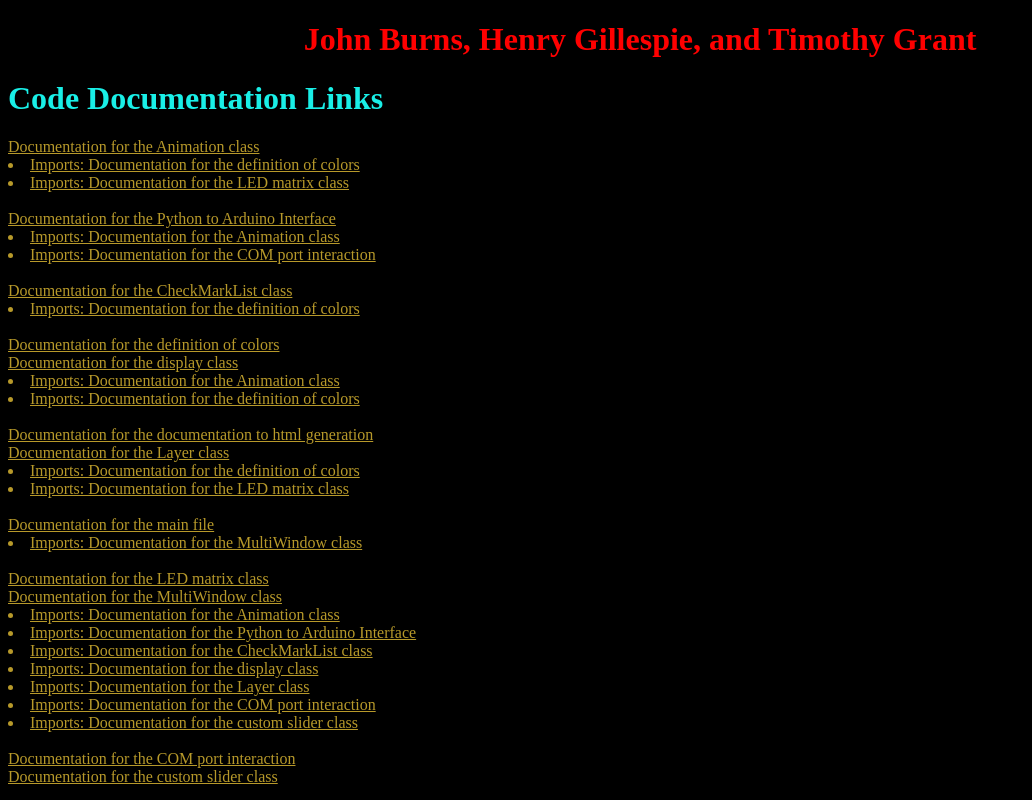
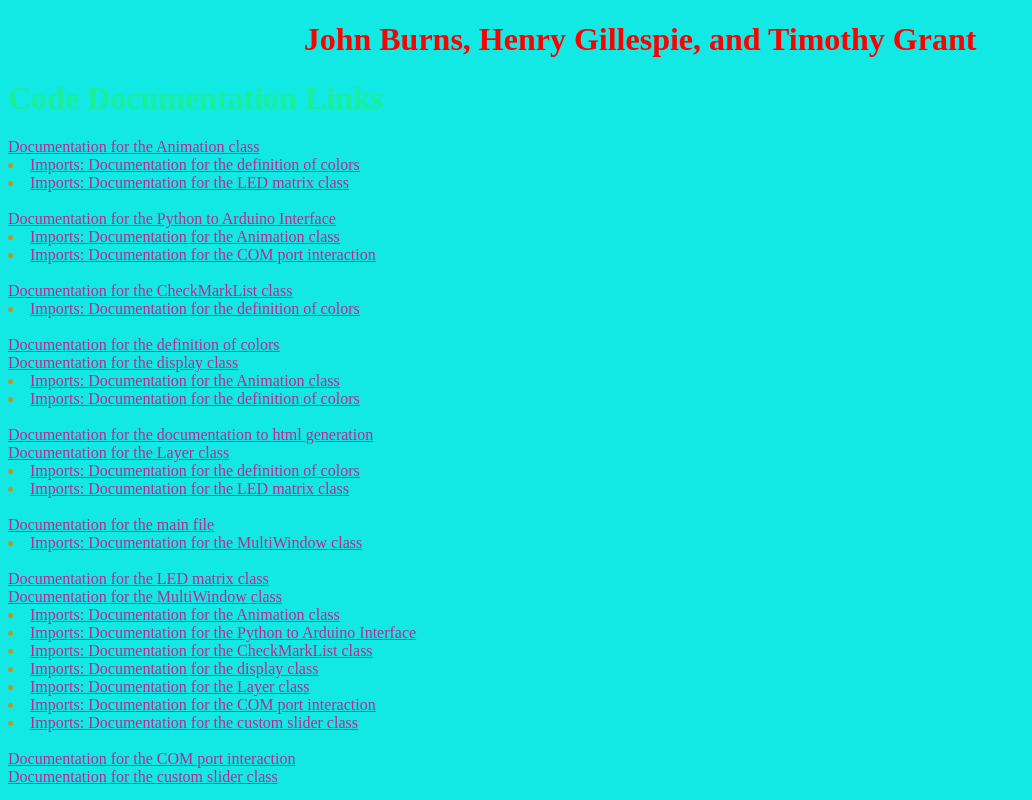
Before and after one commit to Jburns2019/LED_Visualizer_GUI, a plain HTML site: page docs/index.html in a window 1280 px wide. Shown: the whole page, without its empty margins (0-1032 px from the left). Drawn offline with Linux system fonts and the light colour scheme.

Commit message:
Change colors.

```diff
--- a/docs/index.html
+++ b/docs/index.html
@@ -10,17 +10,14 @@
           text-align: center;
         }
         body {
-          background-color: #000000;
+          background-color: #12e8e4;
           color: #B7992A;
         }
         a {
-         color: #B7992A;
+         color: #b72a94;
         }
         h1 {
-         color: #19EFE7;
-        }
-        .spacer {
-            margin-bottom: 1cm;
+         color: #19ef99;
         }
       </style>
 
```
